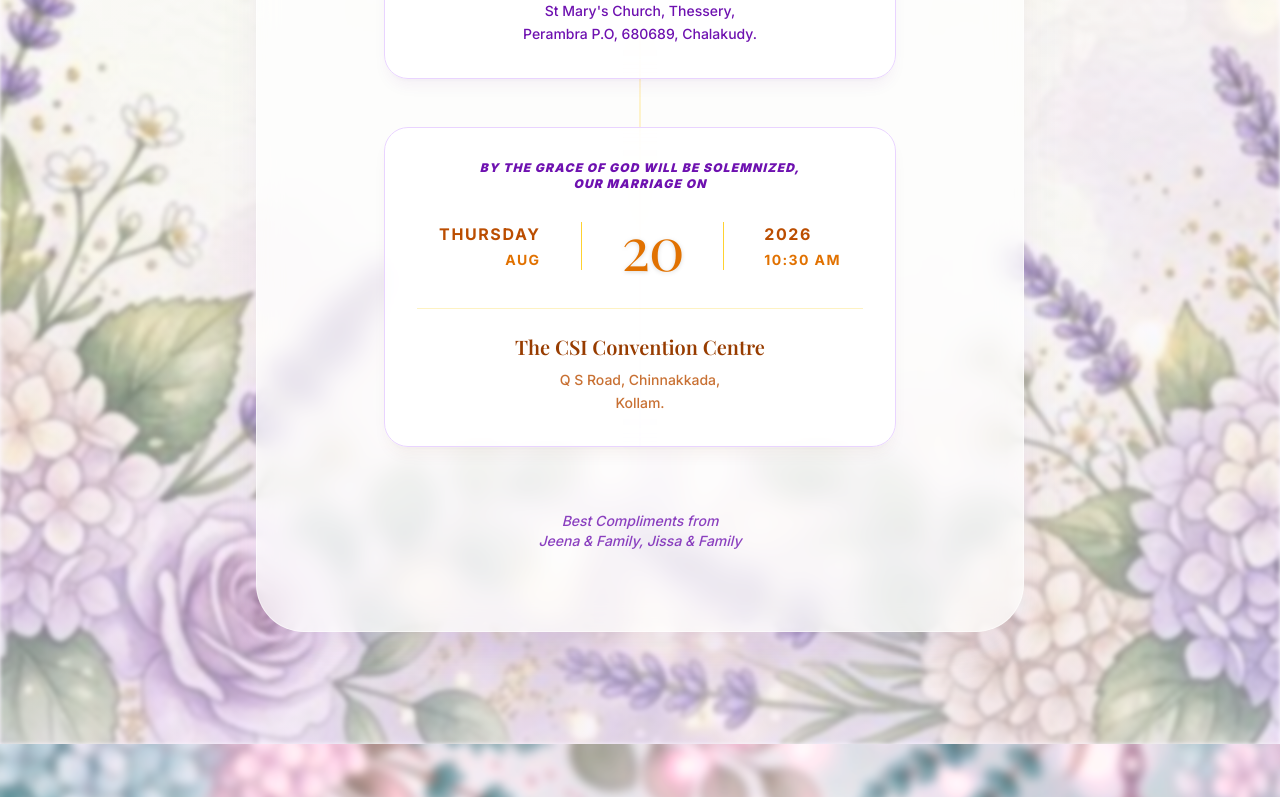
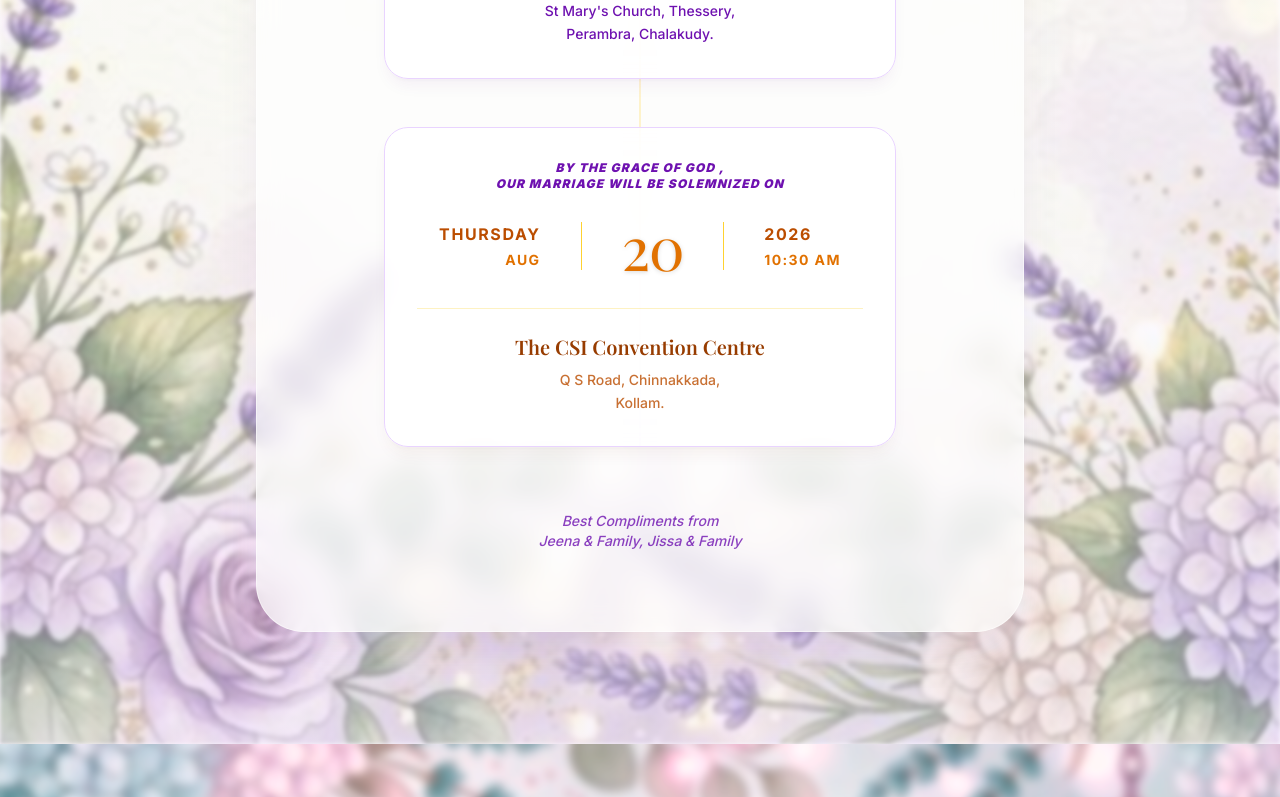
Before and after one commit to Aravindharii/wedding, a Next.js app: page / in a window 1280 px wide. Shown: the part 1123-1920 px from the top of the page. Built offline with nearby package versions, Linux system fonts and the light colour scheme; a web font is replaced by a local one.

Commit message:
Refine address and wedding announcement wording
Updated the address and modified the wedding announcement text for clarity.

```diff
--- a/src/components/invitation/HeroSection.tsx
+++ b/src/components/invitation/HeroSection.tsx
@@ -154,7 +154,7 @@ export default function HeroSection({
                 <div className="mt-8 pt-6 border-t border-purple-200/50 w-full flex flex-col items-center">
                   <p className="text-purple-950 text-lg md:text-xl font-serif mb-2 font-semibold">Bethel Hall</p>
                   <p className="text-purple-800 text-xs md:text-sm font-medium leading-relaxed text-center">
-                    St Mary's Church, Thessery,<br />Perambra P.O, 680689, Chalakudy.
+                    St Mary's Church, Thessery,<br />Perambra, Chalakudy.
                   </p>
                 </div>
               </div>
@@ -163,7 +163,7 @@ export default function HeroSection({
             {/* Wedding */}
             {(isBoth || isWedding) && (
               <div className="bg-white/80 backdrop-blur-md border border-purple-200 rounded-3xl p-6 md:p-8 w-full shadow-lg shadow-amber-900/5 relative z-10 flex flex-col items-center">
-                <p className="text-purple-800 text-xs tracking-widest uppercase mb-6 font-black italic">By the grace of God will be solemnized,<br />Our Marriage on</p>
+                <p className="text-purple-800 text-xs tracking-widest uppercase mb-6 font-black italic">By the grace of God ,<br />Our Marriage will be solemnized on </p>
                 <div className="flex items-center justify-center gap-4 md:gap-10">
                   <div className="text-right">
                     <p className="text-amber-700 text-sm md:text-base tracking-widest uppercase mb-1 font-bold">Thursday</p>
```
